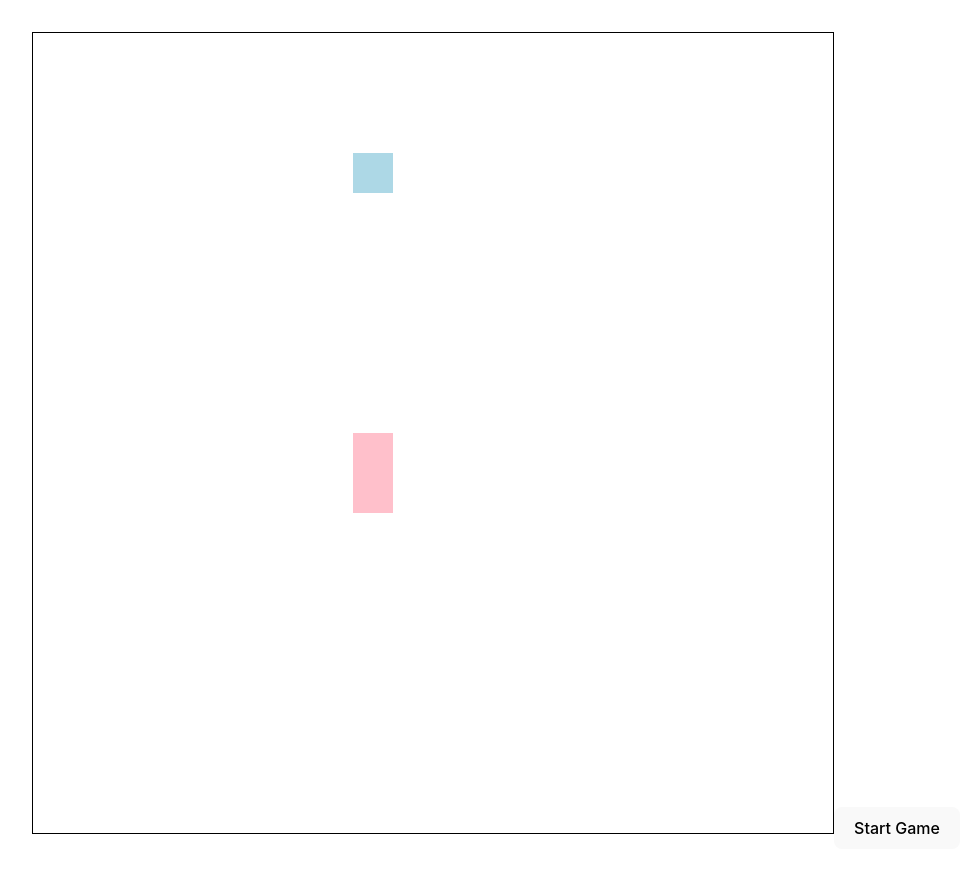
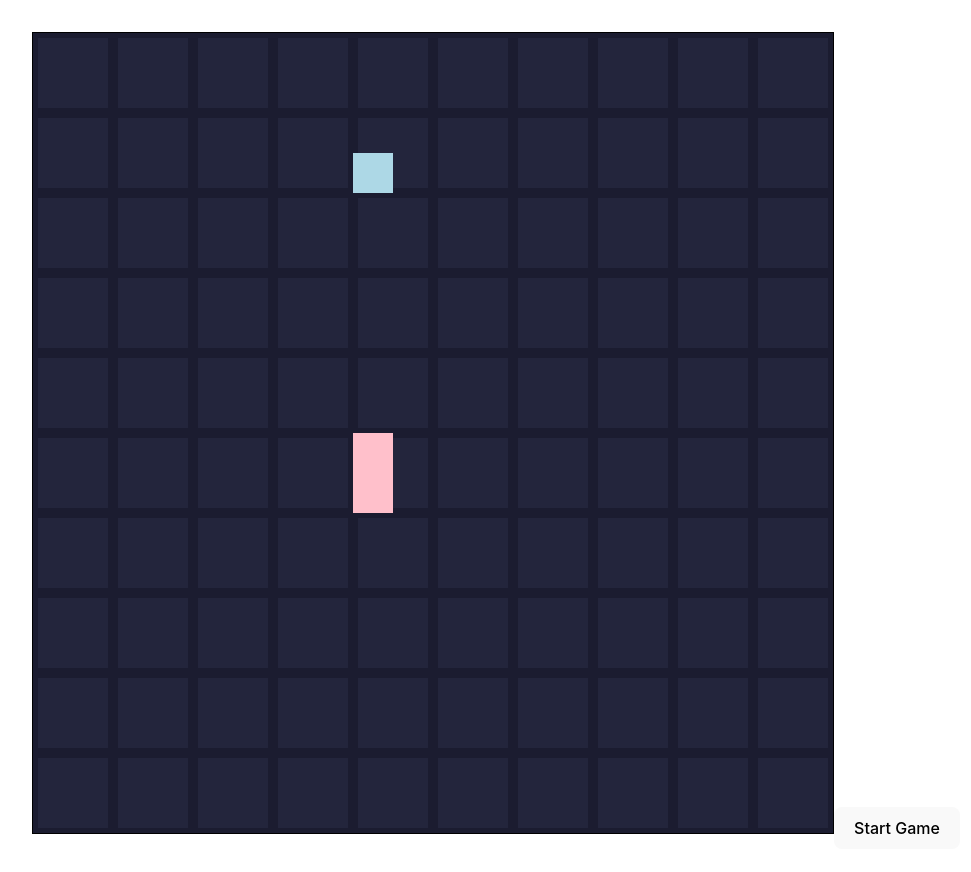
Before and after one commit to Byron2016/034_Snake_001, a React app in the folder projects/b_snake_weibenfalk_react_jhampier_001/: page / in a window 1280 px wide. Shown: the whole page, without its empty margins (144-1115 px from the left). Built offline with nearby package versions, Linux system fonts and the light colour scheme.

Commit message:
b_vite: w-react-j_aa add background style

```diff
--- a/projects/b_snake_weibenfalk_react_jhampier_001/src/App.jsx
+++ b/projects/b_snake_weibenfalk_react_jhampier_001/src/App.jsx
@@ -12,8 +12,13 @@ import {
   APPLE_START,
   SCALE,
   SPEED,
-  DIRECTIONS
+  DIRECTIONS,
+  COLOR_BACKGROUND
 } from './constants/constants'
+
+//components
+import {drawBackground} from "./components/Background/drawBackground"
+
 import { GAME_LOOP_CONSOL, IS_DEVELOPMENT } from './config'
 
 function App () {
@@ -100,8 +105,13 @@ function App () {
     // It is will triggered when change: snake, apple, gameOver
     const canvas = canvasRef.current
     const context = canvas.getContext('2d')
+
+    context.setTransform(1, 0, 0, 1, 0, 0)
+    context.clearRect(0, 0, CANVAS_SIZE[0], CANVAS_SIZE[1])
+    drawBackground({color:COLOR_BACKGROUND[0], ctx:context})
+
     context.setTransform(SCALE, 0, 0, SCALE, 0, 0)
-    context.clearRect(0, 0, CANVAS_SIZE[0], CANVAS_SIZE[1])
+    //context.clearRect(0, 0, CANVAS_SIZE[0], CANVAS_SIZE[1])
     context.fillStyle = 'pink'
     snake.forEach(([x, y]) => context.fillRect(x, y, 1, 1))
     context.fillStyle = 'lightblue'
--- /dev/null
+++ b/projects/b_snake_weibenfalk_react_jhampier_001/src/components/Background/drawBackground.js
@@ -0,0 +1,21 @@
+
+// constants
+import {
+  CANVAS_SIZE,
+  COLOR_BACKGROUND,
+  DRAW_BACKGROUND
+} from '../../constants/constants'
+
+export function drawBackground({  color, ctx }) {
+
+  ctx.fillStyle = color;
+  ctx.fillRect(0, 0, CANVAS_SIZE[0], CANVAS_SIZE[1]);
+  for (let i = 0; i < CANVAS_SIZE[1]; i += DRAW_BACKGROUND.NUMBER_CANVAS_TO_DIV[0]) {
+    for (let j = 0; j < CANVAS_SIZE[0]; j += DRAW_BACKGROUND.NUMBER_CANVAS_TO_DIV[1]) {
+      ctx.fillStyle = COLOR_BACKGROUND[1];
+      ctx.fillRect(j + DRAW_BACKGROUND.MARGINS[0], i + DRAW_BACKGROUND.MARGINS[1], DRAW_BACKGROUND.INTERNAL_REC_DIM[0],  DRAW_BACKGROUND.INTERNAL_REC_DIM[1]);
+    }
+  }
+}
+
+export default drawBackground;
--- a/projects/b_snake_weibenfalk_react_jhampier_001/src/constants/constants.js
+++ b/projects/b_snake_weibenfalk_react_jhampier_001/src/constants/constants.js
@@ -13,11 +13,20 @@ const DIRECTIONS = {
   39: [1, 0] // right
 }
 
+const COLOR_BACKGROUND = ["#1B1C30","#23253C"]
+const DRAW_BACKGROUND = {
+  MARGINS: [5,5],
+  INTERNAL_REC_DIM: [70,70],
+  NUMBER_CANVAS_TO_DIV: [80,80]
+}
+
 export {
   CANVAS_SIZE,
   SNAKE_START,
   APPLE_START,
   SCALE,
   SPEED,
-  DIRECTIONS
+  DIRECTIONS,
+  COLOR_BACKGROUND,
+  DRAW_BACKGROUND
 }
```
